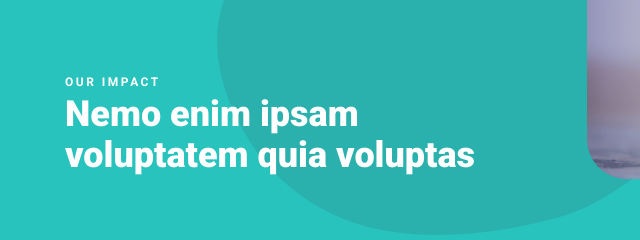
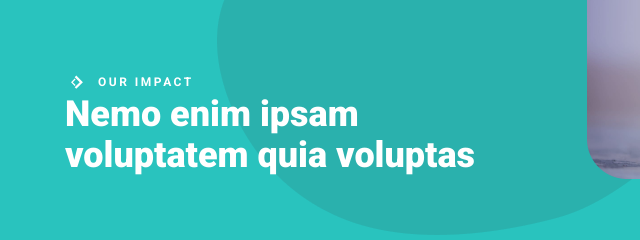
Before and after one commit to RyabovEvgeniy/freelancer_course_lesson14, a plain HTML site: page index.html in a window 1280 px wide. Shown: the part 549-789 px from the top of the page, 65-705 px from the left. Drawn offline with Linux system fonts and the light colour scheme.

Commit message:
Удалил пустые строки и лишние стили

```diff
--- a/css/style.css
+++ b/css/style.css
@@ -3,7 +3,6 @@
 	min-height: 100%;
 	overflow: hidden;
 }
-
 /* ===== end wrapper ===== */
 
 /* ===== container ===== */
@@ -12,7 +11,6 @@
 	margin: 0 auto;
 	padding: 0px 15px;
 }
-
 /* ===== end container ===== */
 
 /* ===== body ===== */
@@ -20,20 +18,17 @@ body {
 	font-family: "Roboto", sans-serif;
 	font-size: 16px;
 }
-
 /* ===== end body ===== */
 
 /* ===== promise ===== */
 .promise {
 	background-color: #F5F5F5;
 }
-
 .promise__container {}
 
 .promise__body {
 	padding: 87px 0px 112px 0px;
 }
-
 .promise__subtitle {
 	font-weight: 700;
 	font-size: 12px;
@@ -61,21 +56,17 @@ body {
 	color: #000000;
 	margin: 0px 0px 68px 0px;
 }
-
 .promise__items {
 	display: flex;
 	flex-wrap: wrap;
 	margin: 0px -12px;
-	/* gap: 24px; */
 }
-
 .promise__item {
 	display: flex;
 	gap: 26px;
 	flex: 0 1 33.333%;
 	padding: 0px 12px;
 }
-
 .item-promise {}
 
 .item-promise__image {}
@@ -89,21 +80,18 @@ body {
 	color: #F2726F;
 	margin: 0px 0px 20px 0px;
 }
-
 .item-promise__text {
 	font-size: 16px;
 	line-height: 1.5;
 	letter-spacing: 0.15px;
 	color: #4B4B4B;
 }
-
 /* ===== end promise ===== */
 
 /* ===== impact ===== */
 .impact {
 	background-color: #29C3BE;
 }
-
 .impact__container::before {
 	content: "";
 	display: block;
@@ -113,7 +101,6 @@ body {
 	position: absolute;
 	right: 360px;
 }
-
 .impact__container {}
 
 .impact__body {
@@ -122,56 +109,54 @@ body {
 	padding: 111px 0px 0px 0px;
 	position: relative;
 }
-
 .impact__content {
-	/*  */
 	flex: 0 0 50%;
-	align-self: flex-end;
 }
-
 .impact__text {
 	max-width: 411px;
 }
-
 .text-impact {
 	color: #FFFFFF;
 }
-
 .text-impact__subtitle {
 	font-weight: 700;
 	font-size: 12px;
 	line-height: 2;
 	letter-spacing: 2.5px;
 	text-transform: uppercase;
+	padding: 0px 0px 0px 33px;
+	position: relative;
 }
-
+.text-impact__subtitle::before {
+	content: "";
+	background: url('../img/impact-icon.svg') 0 0 no-repeat;
+	position: absolute;
+	top: -1px;
+	left: 0px;
+	width: 28px;
+	height: 28px;
+}
 .text-impact__title {
 	font-weight: 900;
 	font-size: 36px;
 	line-height: 1.16;
-	align-items: flex-end;
 }
-
 .impact__image {
 	flex: 0 0 50%;
-	/* margin: 0px 0px 80px 0px; */
 	position: absolute;
 	top: -95px;
 	right: 0px;
 }
-
 .impact__items {
 	display: flex;
 	flex-wrap: wrap;
 	justify-content: space-between;
 	padding: 0px 0px 212px 0px;
 }
-
 .impact__item {
 	display: flex;
 	gap: 11px;
 }
-
 .item-impact {}
 
 .item-impact__image {}
@@ -185,7 +170,6 @@ body {
 	color: #FFFFFF;
 	margin: 0px 0px 3px 0px;
 }
-
 .item-impact__text {
 	font-weight: 700;
 	font-size: 16px;
@@ -193,5 +177,4 @@ body {
 	letter-spacing: 0.15px;
 	color: #5D62B5;
 }
-
 /* ===== end impact ===== */
```
Also changed, not shown: index.html (+0 -2 lines).
